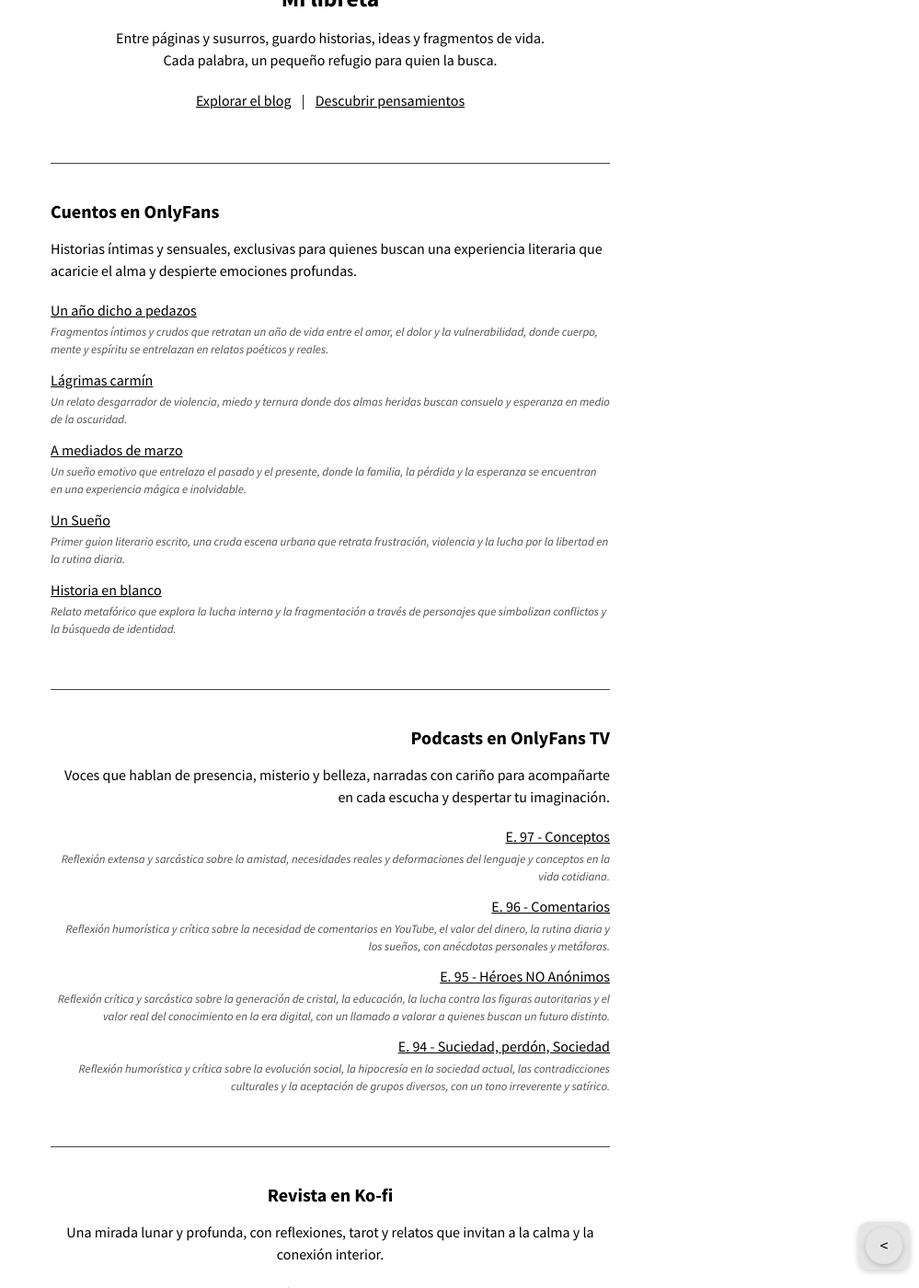
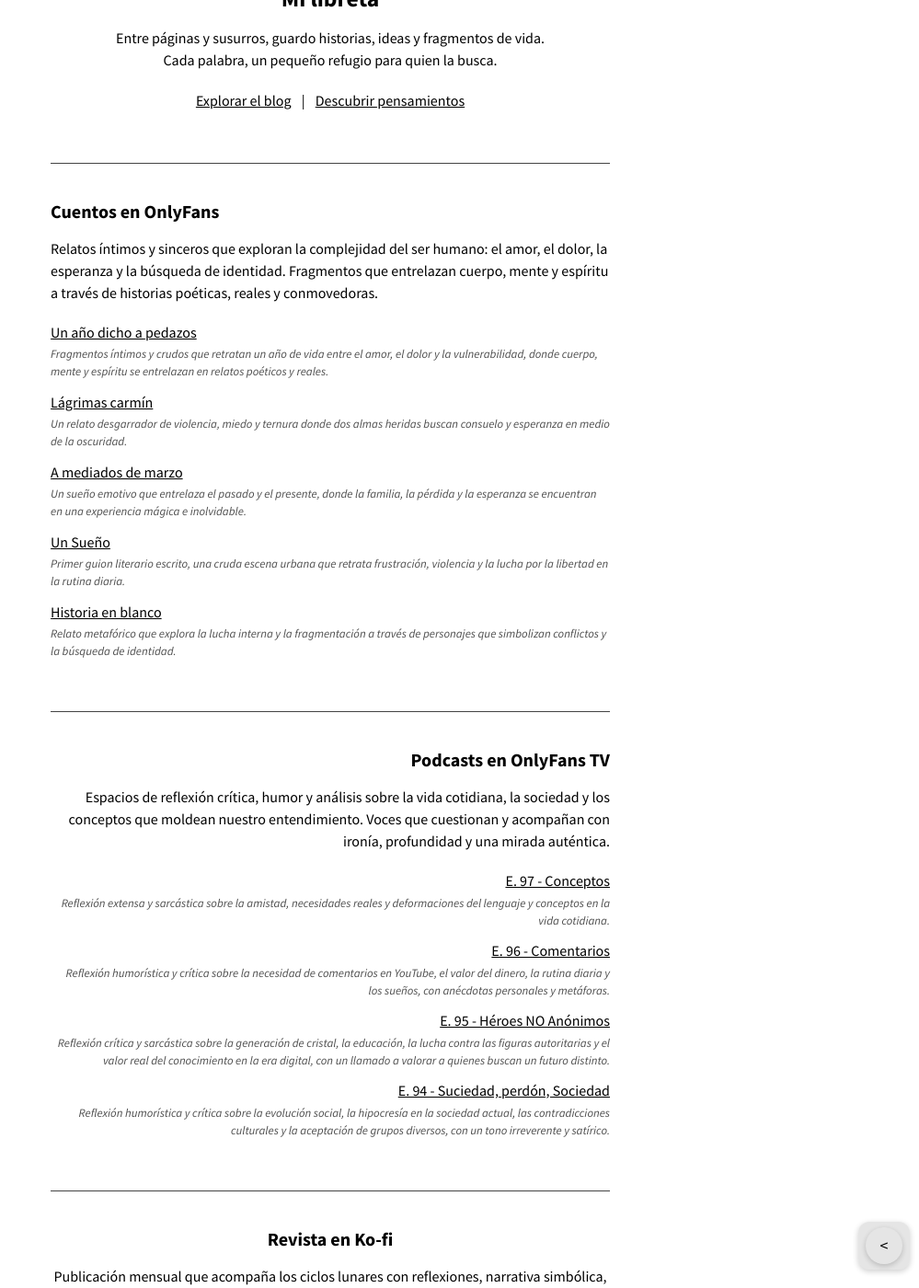
Before and after one commit to KajiiNarumi/iasuarezv, a Jekyll site: the page built from libreta.html, in a window 1280 px wide and 1400 px high, scrolled down 466 px. Shown: the whole window at 92% size, without its empty margins (281-1280 px from the left). Built offline with Jekyll 4.4.1, drawn with Linux system fonts in a browser that asks for light colours; nearby versions of some CDN libraries; some of the changed text lies outside the part shown.

Commit message:
Update libreta.html

```diff
--- a/libreta.html
+++ b/libreta.html
@@ -18,7 +18,7 @@
 
   <section class="bloque text-left">
     <h3>Cuentos en OnlyFans</h3>
-    <p>Historias íntimas y sensuales, exclusivas para quienes buscan una experiencia literaria que acaricie el alma y despierte emociones profundas.</p>
+    <p>Relatos íntimos y sinceros que exploran la complejidad del ser humano: el amor, el dolor, la esperanza y la búsqueda de identidad. Fragmentos que entrelazan cuerpo, mente y espíritu a través de historias poéticas, reales y conmovedoras.</p>
     <ul>
       {% for cuento in site.data.libreta.cuentos %}
         <li>
@@ -31,7 +31,7 @@
 
   <section class="bloque text-right">
     <h3>Podcasts en OnlyFans TV</h3>
-    <p>Voces que hablan de presencia, misterio y belleza, narradas con cariño para acompañarte en cada escucha y despertar tu imaginación.</p>
+    <p>Espacios de reflexión crítica, humor y análisis sobre la vida cotidiana, la sociedad y los conceptos que moldean nuestro entendimiento. Voces que cuestionan y acompañan con ironía, profundidad y una mirada auténtica.</p>
     <ul>
       {% for podcast in site.data.libreta.podcasts %}
         <li>
@@ -44,7 +44,7 @@
 
   <section class="bloque text-center">
     <h3>Revista en Ko-fi</h3>
-    <p>Una mirada lunar y profunda, con reflexiones, tarot y relatos que invitan a la calma y la conexión interior.</p>
+    <p>Publicación mensual que acompaña los ciclos lunares con reflexiones, narrativa simbólica, lecturas de tarot y relatos introspectivos. Un viaje íntimo y provocador para quienes buscan conexión y autoconocimiento.</p>
     <ul>
       {% for revista in site.data.libreta.revista %}
         <li>
```
